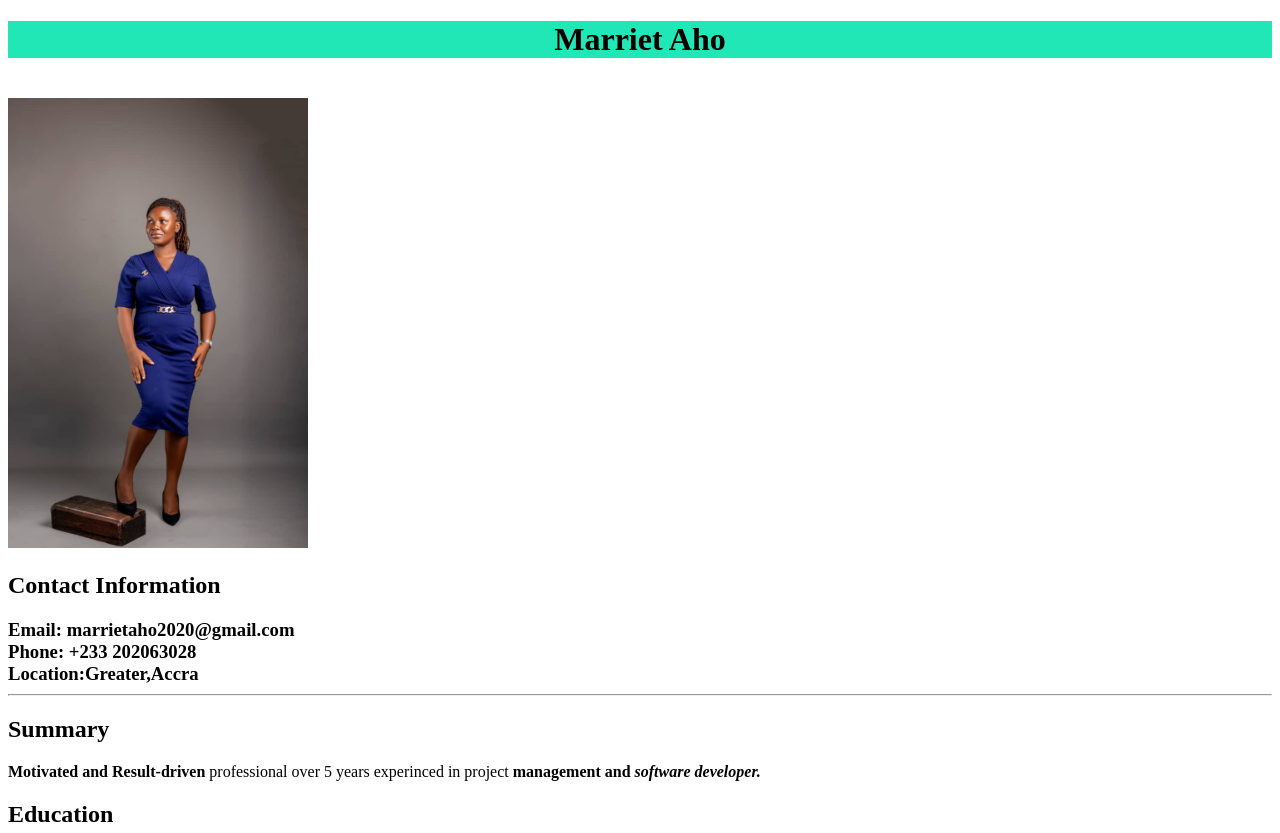
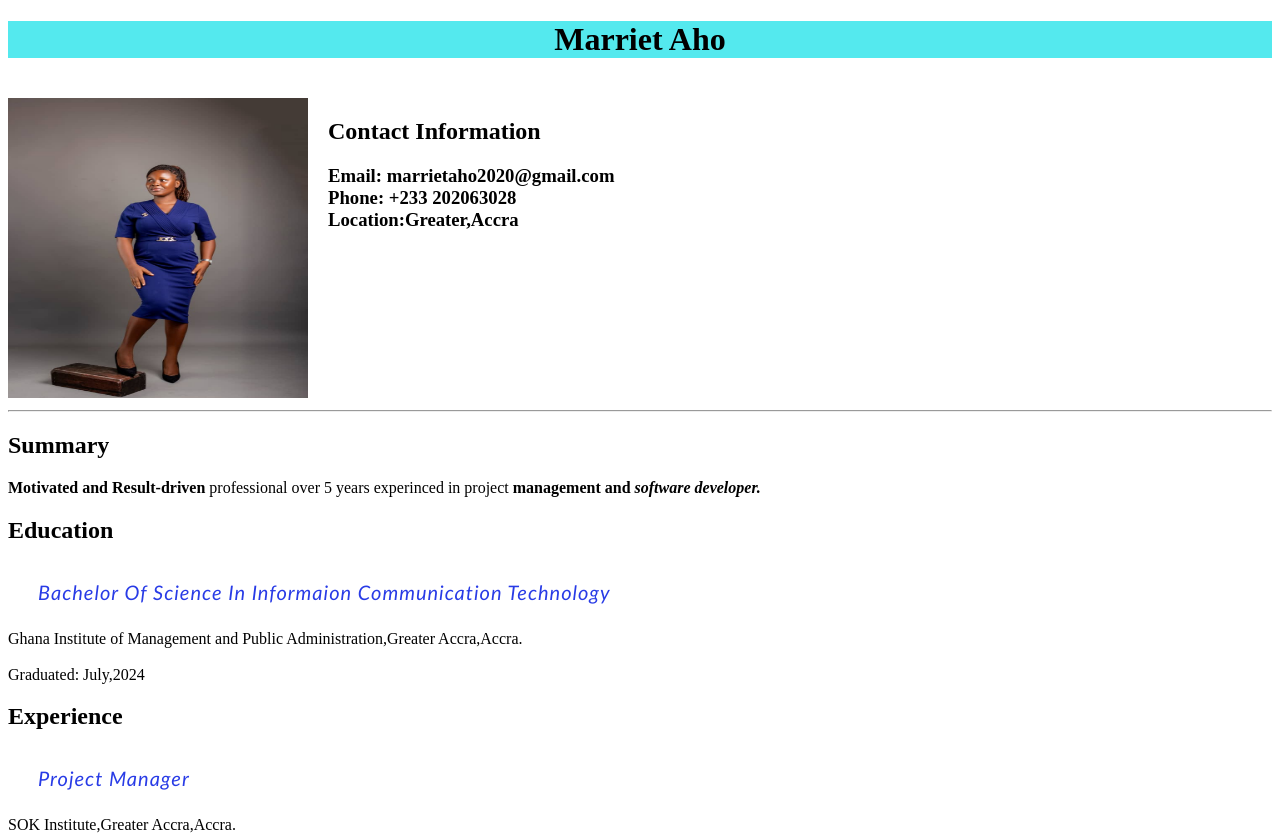
Before and after one commit to marriet-aho/T4G_homework2, a plain HTML site: page index.html in a window 1280 px wide. Shown: the top 833 px of the page. Drawn offline with Linux system fonts and the light colour scheme.

Commit message:
adding all files

```diff
--- a/index.html
+++ b/index.html
@@ -8,16 +8,23 @@
 </head>
 <body>
     <h1>Marriet Aho </h1> <br>
-    <img src="images/rie.jpg" alt="srcset="width="300">
+<div class="main">
+
+    <div class="info"> <img class="img" src="images/rie.jpg" alt="srcset="width="300px" height="300px"></div>
+
+    <div class="info">
     <h2>Contact Information</h2>
     <h3>Email: marrietaho2020@gmail.com <br>Phone: +233 202063028 <br>Location:Greater,Accra <br>
+     </div>
+
+    </div>
         <hr> <h2>Summary</h2><b>Motivated and Result-driven</b> professional over 5 years experinced in project <b>management and <i>software developer.</i></b><h2>Education</h2><b><p>Bachelor of Science in Informaion Communication Technology</p></b>Ghana Institute of Management and Public Administration,Greater Accra,Accra. <br><br> Graduated: July,2024 <br><h2><b>Experience</b></h2><b><p>Project Manager</p></b>SOK Institute,Greater Accra,Accra. <br><br>June,2023 - Present
     <ul>
     <li>Led cross-functional teams to deliver projects on time and within budget.</li>
     <li>Improved project delivery processes,reducing average project duration by 15%. </li></ul>
     <p><b>Software Developer</b></p>Tech4Girl,Greater Accra,Dzorwulu. <br><br>September,2024 - Present <ul><li>Developed and maintain web applications using JavaScript,HTML,and CSS.</li><li>Colaboraded with Designers and product managers to implement new features.</li></ul> <h2><b>Skills</b></h2> <ul><li>Proect Management</li><li>Agile Methodologies</li><li>JavaScript,HTML,CSS</li><li>Communication</li><li>Problem-Solving</li></ul> <h2><b></b>Certifications</h2> <ol><li>Certified AI Content Creator</li><li>Certified UI/UX Designer</li></ol> <h2><b>Portfolio</b></h2> Here are some project I've worked on: <br><br><img src="images/Ai_content.png" alt=""> <img src="images/UX.png" alt="srcset="width="500"> <h2><b>References</b></h2> Prof. Emmanuel Adabor H.O.D for Computer Science Department (GIMPA) <br> <br>
     Mr. Bernard Quarm Country Codinator for Equip Ghana <br>
-    <br>Available upon request <br><br>Contact Me:<br>marrietaho2020@gmail.com
+    <br><h3>Available upon request <br><br>Contact Me: <br> <br> +233 248190815 <br>marrietaho2020@gmail.com </h3>
 </p>
 </body>
 </html>
--- a/src/style.css
+++ b/src/style.css
@@ -1,5 +1,5 @@
 p{
-    color: rgb(15, 233, 233);
+    color: rgb(40, 59, 230);
 
     padding: 20px;
     margin: 10px;
@@ -15,12 +15,18 @@ p{
  }
 
  h1{
-    background-color: rgb(33, 231, 182);
+    background-color: rgb(84, 233, 238);
     text-align: center;
  }
 
- image{
-    height: 5px;
-    width: 5px;
+ .image{
+    height: 100px;
+    width: 200px;
+    border-radius: 50%;
+
 
  }
+  .main{
+   display: flex;
+   gap: 20px;
+  }
```
